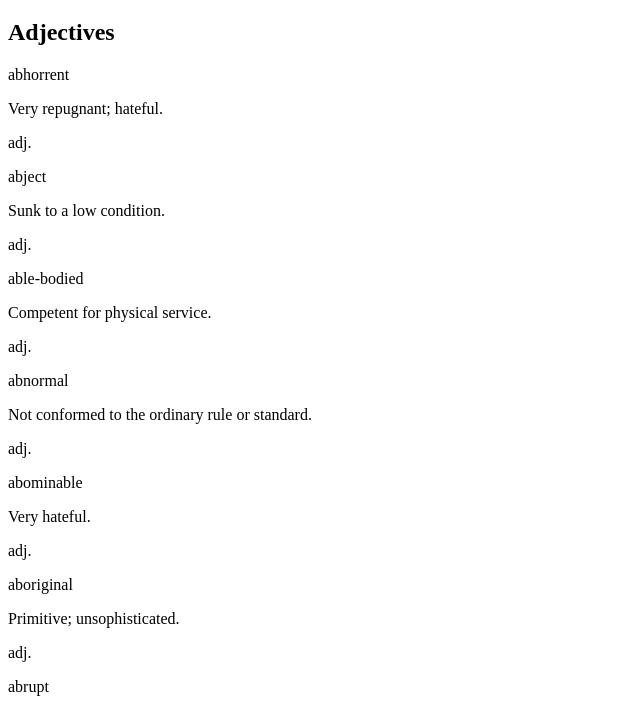
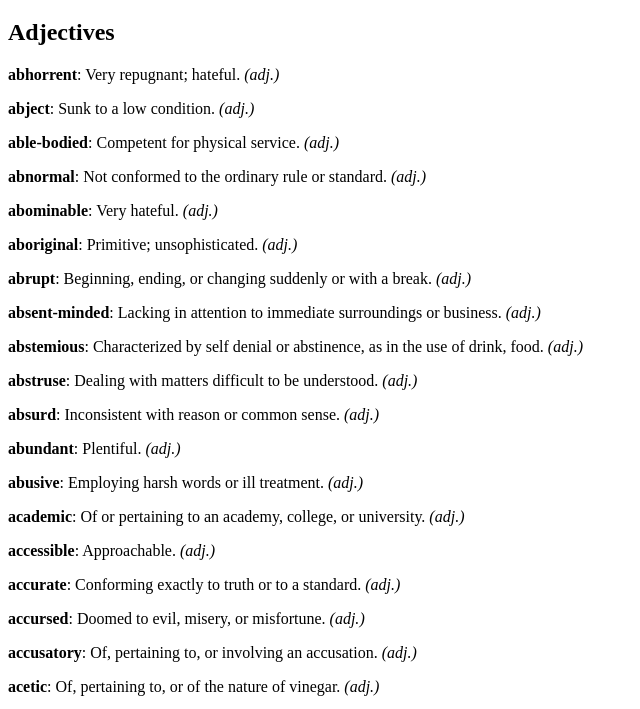
Before and after one commit to dwyfrequency/ZeroToCultured, a Gatsby site: page /vocab in a window 1280 px wide. Shown: the part 87-796 px from the top of the page, without its empty margins (0-640 px from the left). Built offline with nearby package versions, Linux system fonts and the light colour scheme; Gatsby itself is replaced by a stand-in of ours.

Commit message:
changing layout of word component

```diff
--- a/src/components/Vocab.js
+++ b/src/components/Vocab.js
@@ -2,7 +2,7 @@ import React from 'react';
 import { useStaticQuery, graphql } from 'gatsby';
 import Word from './vocab/Word';
 
-const Vocab = ({ data }) => {
+const Vocab = props => {
   const query = graphql`
     query {
       adjectiveQuery: allVocabWordsJson(filter: { type: { eq: "adj." } }) {
--- a/src/components/vocab/Word.js
+++ b/src/components/vocab/Word.js
@@ -3,9 +3,10 @@ import React from 'react';
 const Word = ({ word: name, definition, type }) => {
   return (
     <div>
-      <p>{name}</p>
-      <p>{definition}</p>
-      <p>{type}</p>
+      <p>
+        <strong>{name}</strong>: {definition} <em>({type})</em>
+      </p>
+      <p></p>
     </div>
   );
 };
```
